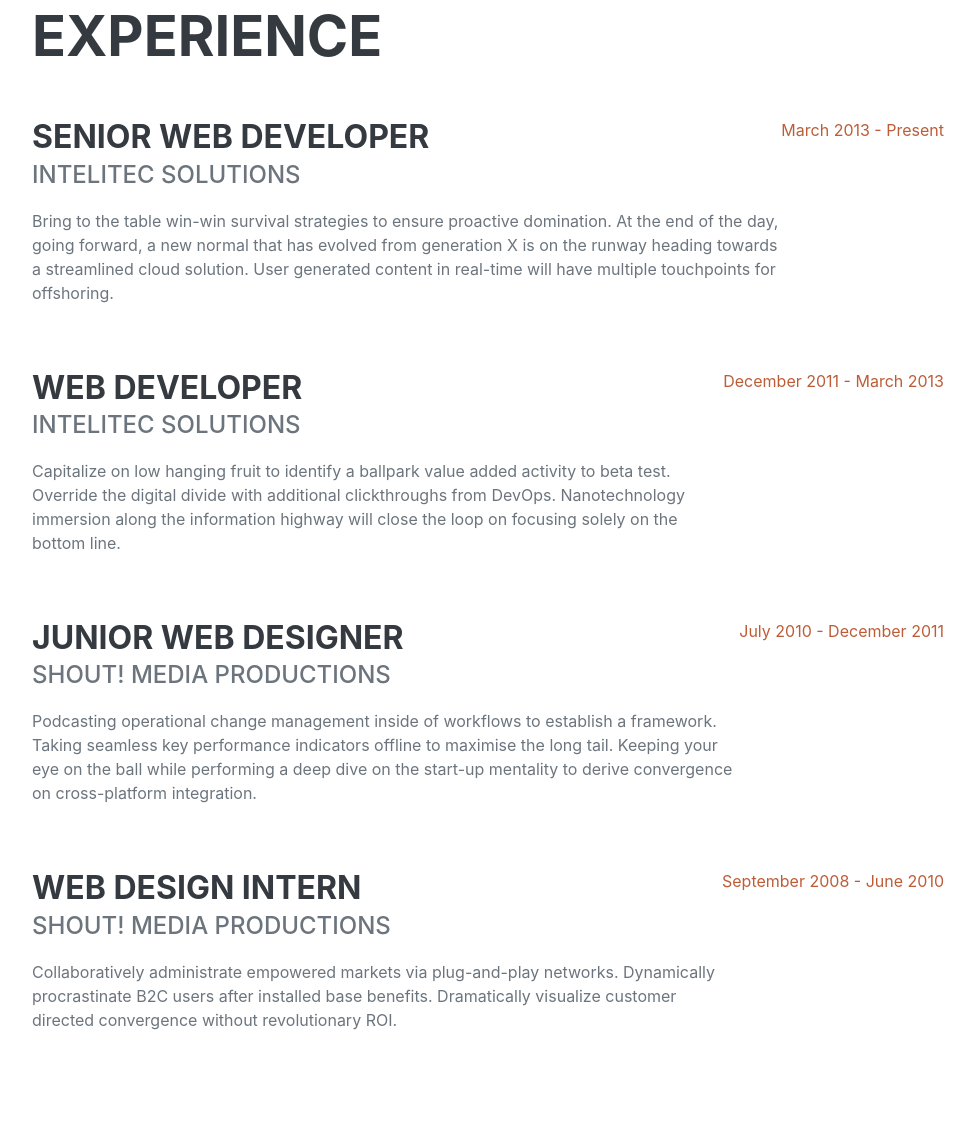
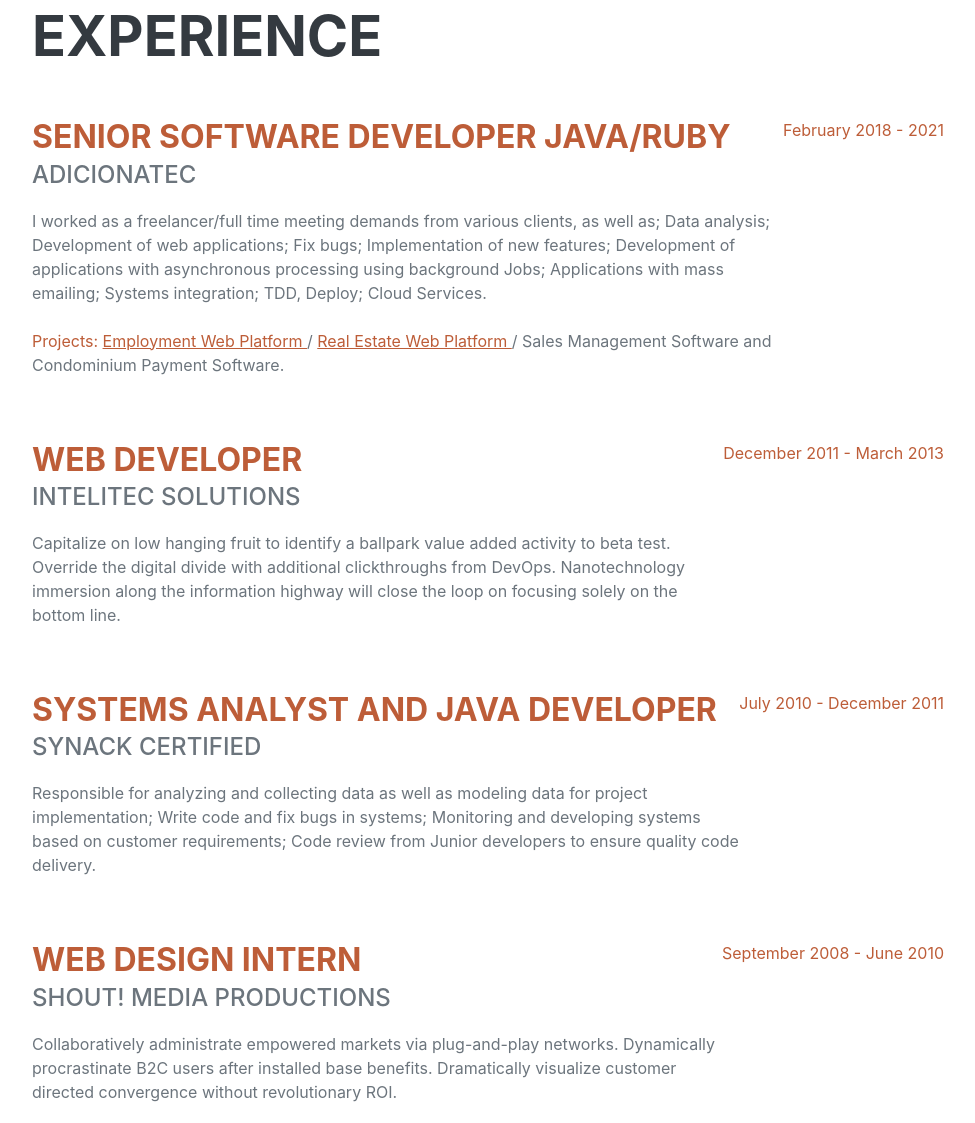
Before and after one commit to Vicente-jpro/vicente-dev-portifolio, a plain HTML site: page index.html in a window 1280 px wide. Shown: the part 878-2001 px from the top of the page, without its empty margins (288-1263 px from the left). Drawn offline with nearby package versions, Linux system fonts and the light colour scheme; a web font is replaced by a local one.

Commit message:
Color changed

```diff
--- a/index.html
+++ b/index.html
@@ -84,11 +84,27 @@
                     <h2 class="mb-5">Experience</h2>
                     <div class="d-flex flex-column flex-md-row justify-content-between mb-5">
                         <div class="flex-grow-1">
-                            <h3 class="mb-0">Senior Web Developer</h3>
-                            <div class="subheading mb-3">Intelitec Solutions</div>
-                            <p>Bring to the table win-win survival strategies to ensure proactive domination. At the end of the day, going forward, a new normal that has evolved from generation X is on the runway heading towards a streamlined cloud solution. User generated content in real-time will have multiple touchpoints for offshoring.</p>
+                            <h3 class="mb-0">Senior Software Developer Java/Ruby</h3>
+                            <div class="subheading mb-3">Adicionatec</div>
+                            <p>
+                                I worked as a freelancer/full time meeting demands from
+                                various clients, as well as; Data analysis; Development of
+                                web applications; Fix bugs; Implementation of new features;
+                                Development of applications with asynchronous processing
+                                using background Jobs; Applications with mass emailing;
+                                Systems integration; TDD, Deploy; Cloud Services.
+                                <br/> <br/>
+                                <span class="brown-color">Projects:</span>
+
+                                <a href="https://github.com/Vicente-jpro/bumbagora">
+                                    Employment Web Platform
+                                </a> /
+                                <a href="https://github.com/Vicente-jpro/housev">
+                                    Real Estate Web Platform
+                                </a>/ Sales Management Software and Condominium Payment Software.
+                            </p>
                         </div>
-                        <div class="flex-shrink-0"><span class="text-primary">March 2013 - Present</span></div>
+                        <div class="flex-shrink-0"><span class="text-primary">February 2018 - 2021</span></div>
                     </div>
                     <div class="d-flex flex-column flex-md-row justify-content-between mb-5">
                         <div class="flex-grow-1">
@@ -100,9 +116,15 @@
                     </div>
                     <div class="d-flex flex-column flex-md-row justify-content-between mb-5">
                         <div class="flex-grow-1">
-                            <h3 class="mb-0">Junior Web Designer</h3>
-                            <div class="subheading mb-3">Shout! Media Productions</div>
-                            <p>Podcasting operational change management inside of workflows to establish a framework. Taking seamless key performance indicators offline to maximise the long tail. Keeping your eye on the ball while performing a deep dive on the start-up mentality to derive convergence on cross-platform integration.</p>
+                            <h3 class="mb-0">Systems Analyst and Java Developer</h3>
+                            <div class="subheading mb-3">SynAck Certified</div>
+                            <p>
+                                Responsible for analyzing and collecting data as well as modeling
+                                data for project implementation; Write code and fix bugs in
+                                systems; Monitoring and developing systems based on customer
+                                requirements; Code review from Junior developers to ensure quality
+                                code delivery.
+                            </p>
                         </div>
                         <div class="flex-shrink-0"><span class="text-primary">July 2010 - December 2011</span></div>
                     </div>
```
Also changed, not shown: css/styles.css.
